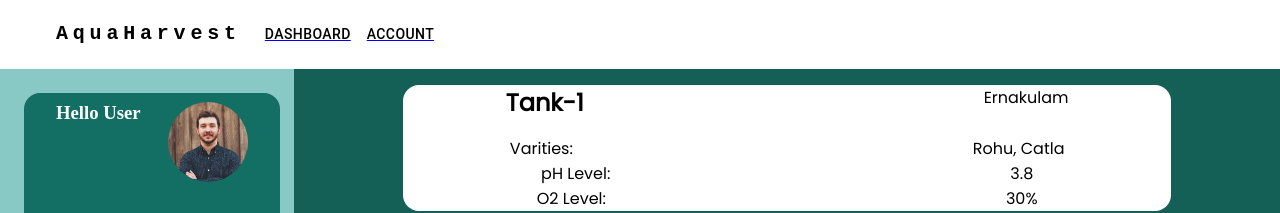
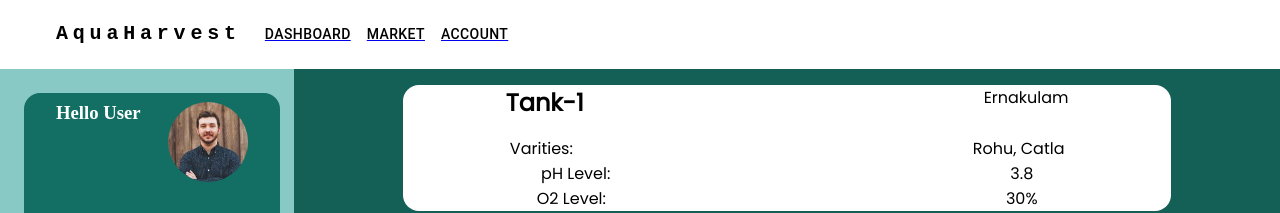
Before and after one commit to subru-37/AquaHarvest, a React (Vite) app in the folder FrontEnd/: page /dashboard in a window 1280 px wide. Shown: the top 213 px of the page. Built offline with nearby package versions, Linux system fonts and the light colour scheme.

Commit message:
Update Navbar.jsx

```diff
--- a/FrontEnd/src/components/Navbar/Navbar.jsx
+++ b/FrontEnd/src/components/Navbar/Navbar.jsx
@@ -15,7 +15,7 @@ import AdbIcon from '@mui/icons-material/Adb';
 import { Link, NavLink } from 'react-router-dom';
 
 
-const pages = [{name: 'Dashboard', url:'/dashboard'},{name: 'Account', url:'/acc'}];
+const pages = [{name: 'Dashboard', url:'/dashboard'},{name: 'Market', url:'/marketplace'},{name: 'Account', url:'/acc'}];
 const settings = ['Profile', 'Account', 'Dashboard', 'Logout'];
 
 function ResponsiveAppBar() {
```
